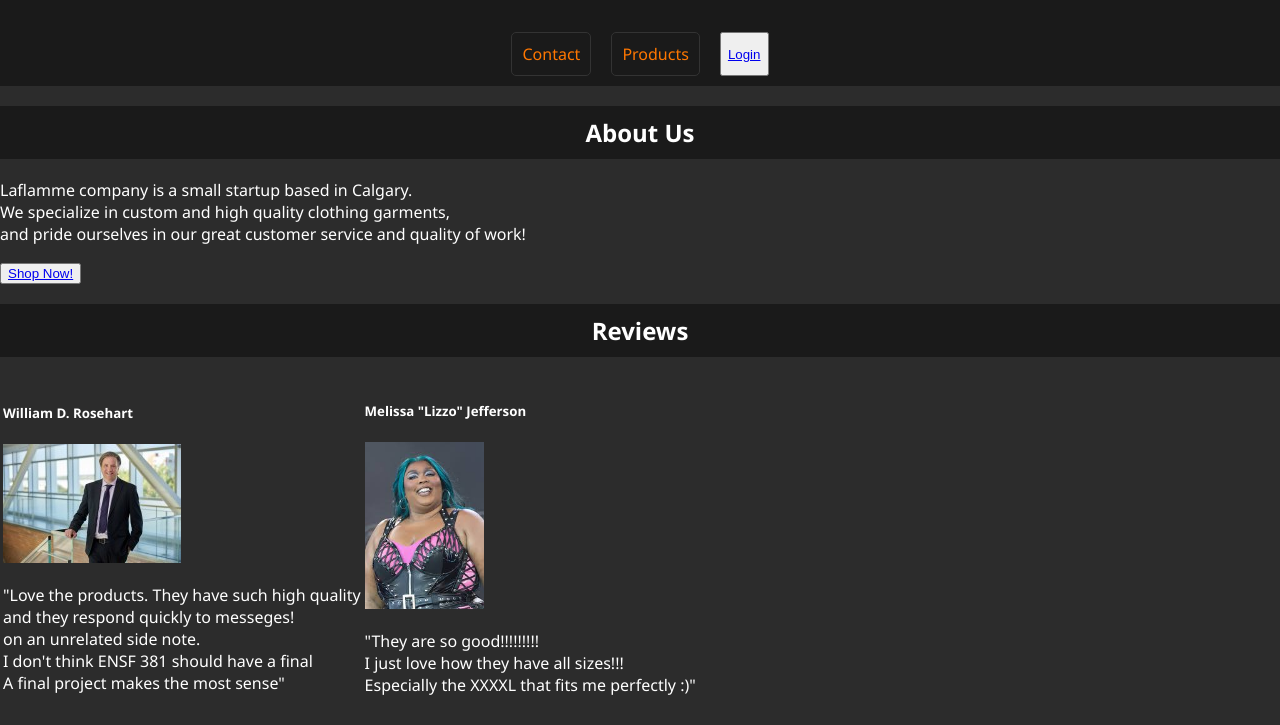
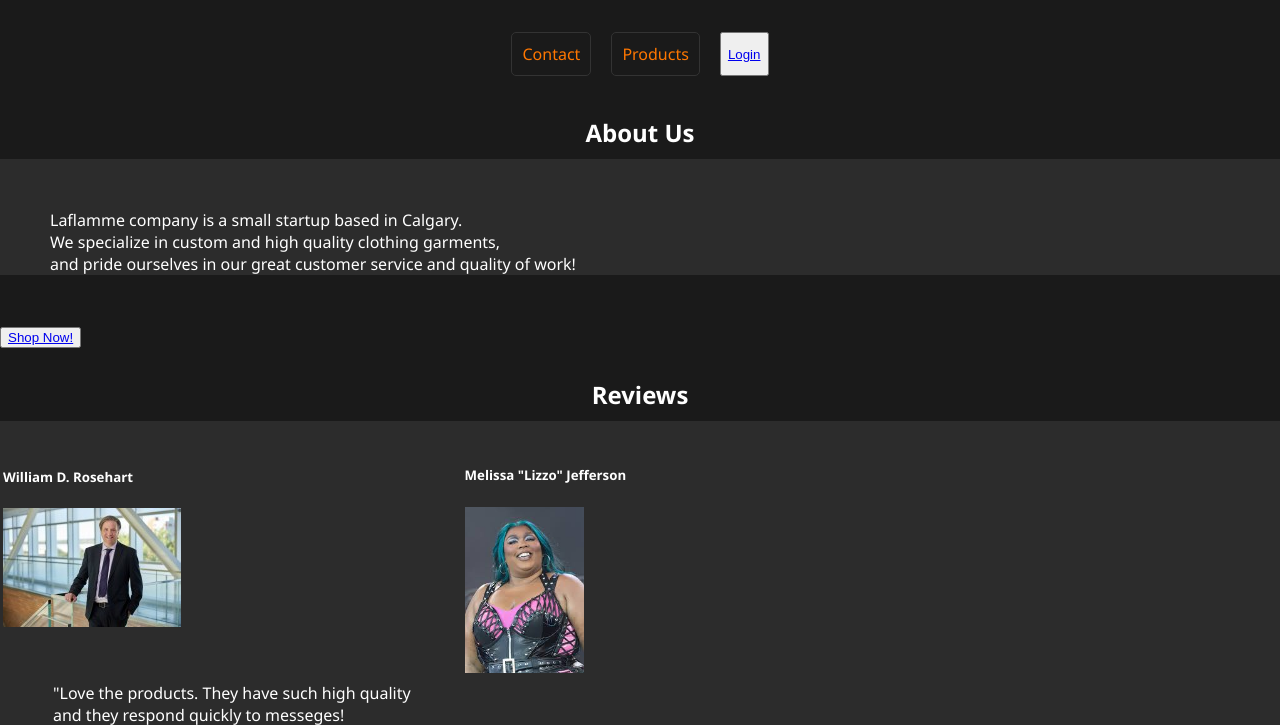
Before and after one commit to Inko-z/ENSF381-Assignment2, a plain HTML site: page index.html in a window 1280 px wide. Shown: the part 81-806 px from the top of the page. Drawn offline with Linux system fonts and the light colour scheme.

Commit message:
unfinished changes

```diff
--- a/index.html
+++ b/index.html
@@ -43,12 +43,12 @@
     </p>
 </section>
 
-<section class="shop-now">
+<div class="shop-now">
 <!-- Shop Now Button (as a link to the Products page) -->
     <button>
         <a href="products.html">Shop Now!</a>
     </button>
-</section>
+</div>
 
 <!-- Customer Reviews/Testimonials Section -->
 <section class="customer-reviews">
--- a/styles/index.css
+++ b/styles/index.css
@@ -0,0 +1,18 @@
+body {
+    font-family: 'Segoe UI', Tahoma, Geneva, Verdana, sans-serif;
+    margin: 0;
+    padding: 0;
+    box-sizing: border-box;
+    background-color: #1a1a1a;
+    color: #fff;
+}
+section {
+    background-color: #2c2c2c;
+}
+p {
+    text-align: left;
+    margin: 50px;
+    border-color: white;
+    border: 100px;
+
+}
```
